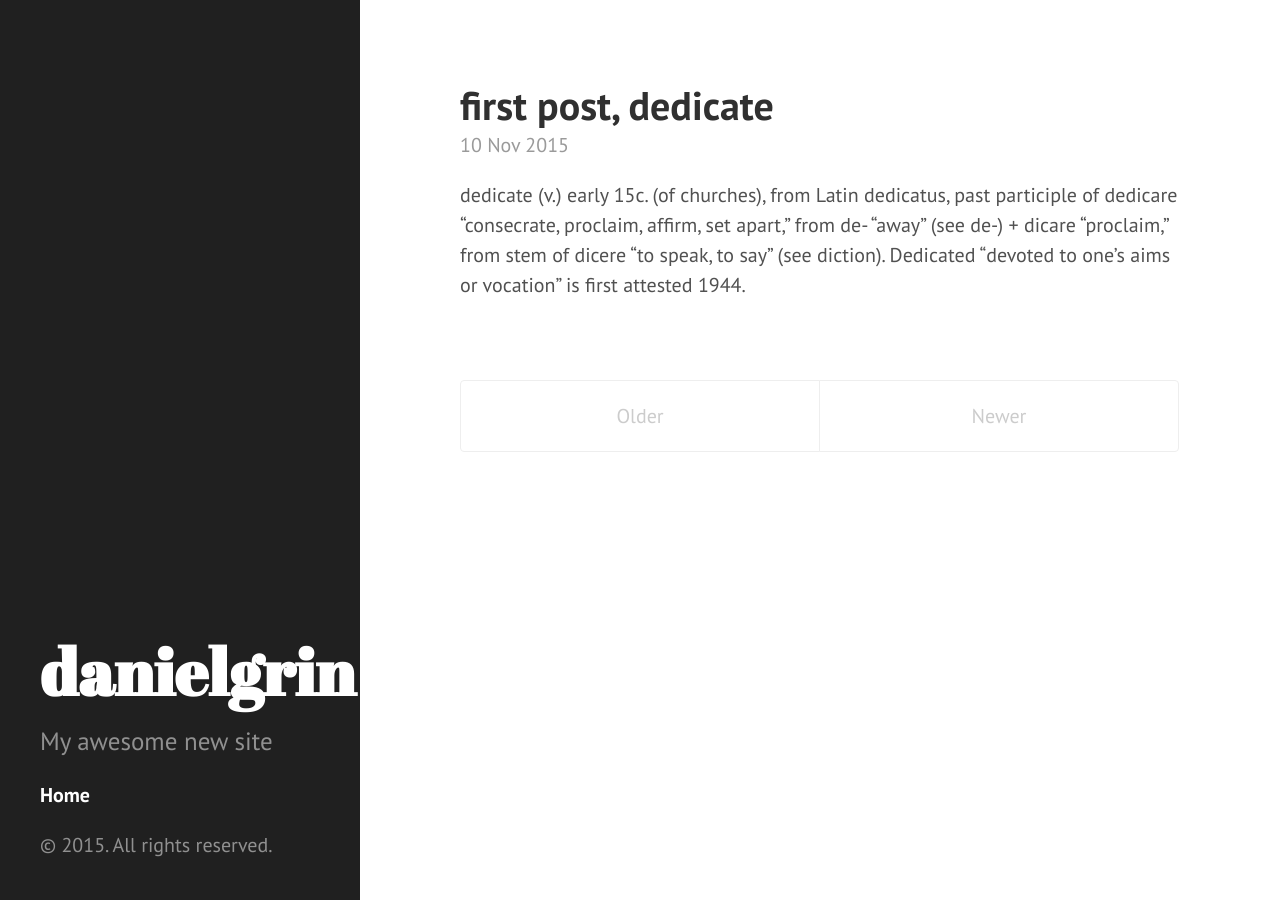
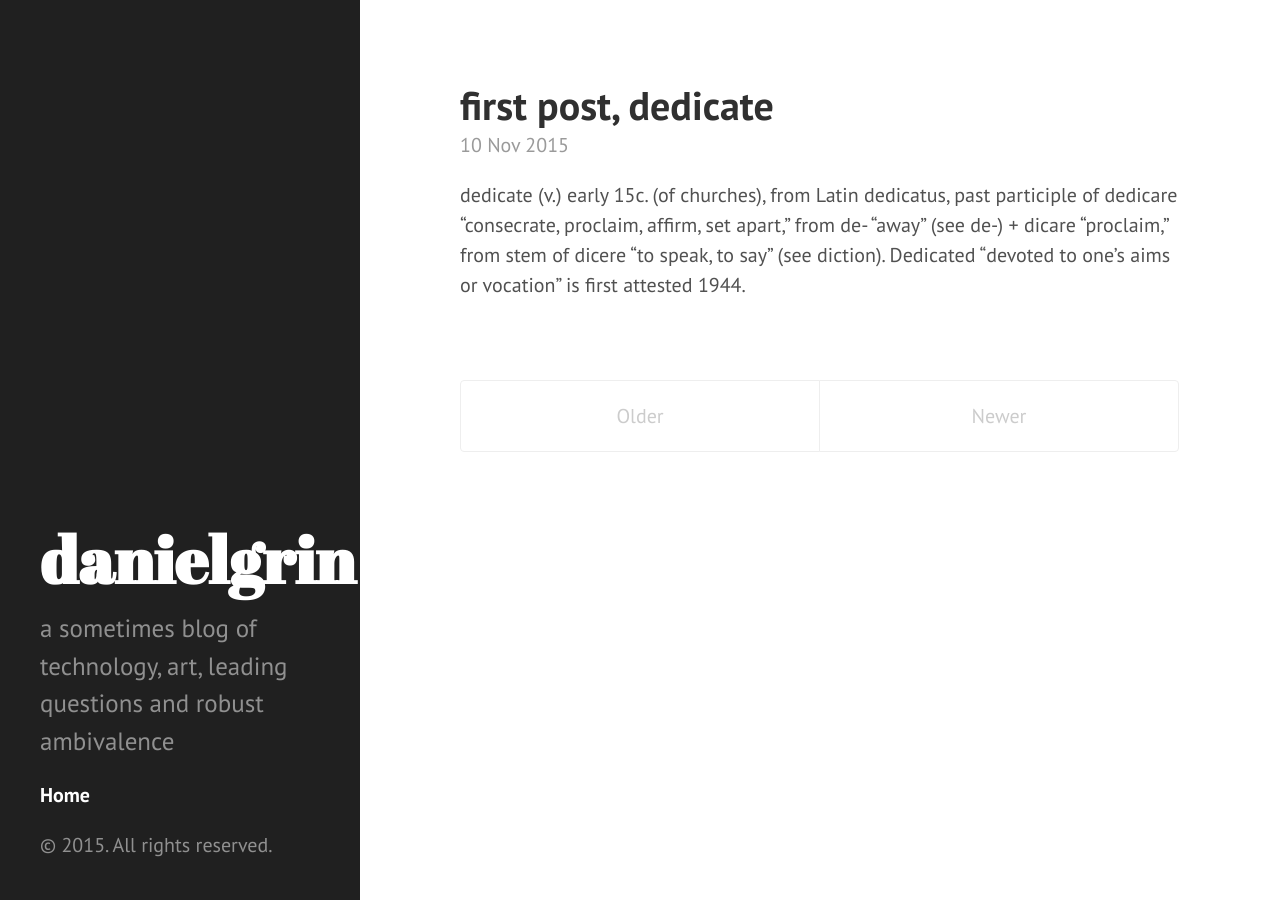
Before and after one commit to danielgrin/danielgrin.github.io, a Jekyll site: the page built from index.html, in a window 1280 px wide. Built offline with Jekyll 4.4.1, drawn with Linux system fonts in a browser that asks for light colours; the list of posts is cut into pages by our own code.

Commit message:
Update _config.yml

```diff
--- a/_config.yml
+++ b/_config.yml
@@ -3,6 +3,6 @@ pygments: true
 markdown: kramdown
 url: http://danielgrin.github.io
 title: danielgrin
-tagline: a sometimes blog of technology, art, leading questions and robust ambivalence
-description: My awesome new site
+tagline:
+description: a sometimes blog of technology, art, leading questions and robust ambivalence
 paginate: 10
```
